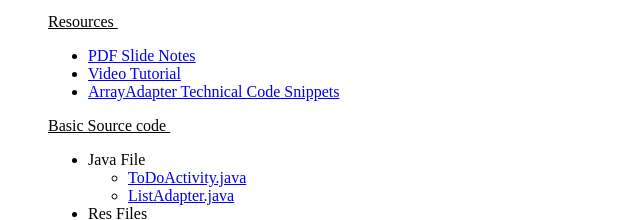
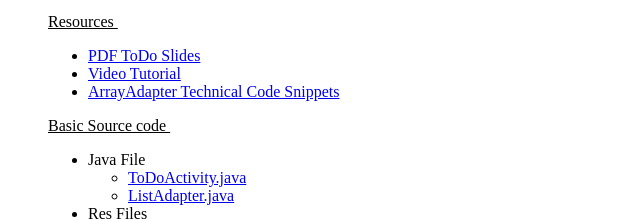
Before and after one commit to UnderTheBridge/underthebridge.github.io, a plain HTML site: page index.html in a window 1280 px wide. Shown: the part 316-536 px from the top of the page, 0-640 px from the left. Drawn offline with Linux system fonts and the light colour scheme.

Commit message:
Text change

```diff
--- a/index.html
+++ b/index.html
@@ -26,7 +26,7 @@
 </p>
 <p><u>Resources&nbsp;</u>
 <ul>
-<li><a href="http://courses.codepath.com/course_files/intro_to_android/slides/Slides%20(Quickstart).pdf">PDF Slide Notes</a></li>
+<li><a href="http://courses.codepath.com/course_files/intro_to_android/slides/Slides%20(Quickstart).pdf">PDF ToDo Slides</a></li>
 <li><a href="https://player.vimeo.com/video/72475810">Video Tutorial</a></li>
 <li><a href="http://guides.codepath.com/android/Using-an-ArrayAdapter-with-ListView">ArrayAdapter Technical Code Snippets</a></li>
 </ul>
```
